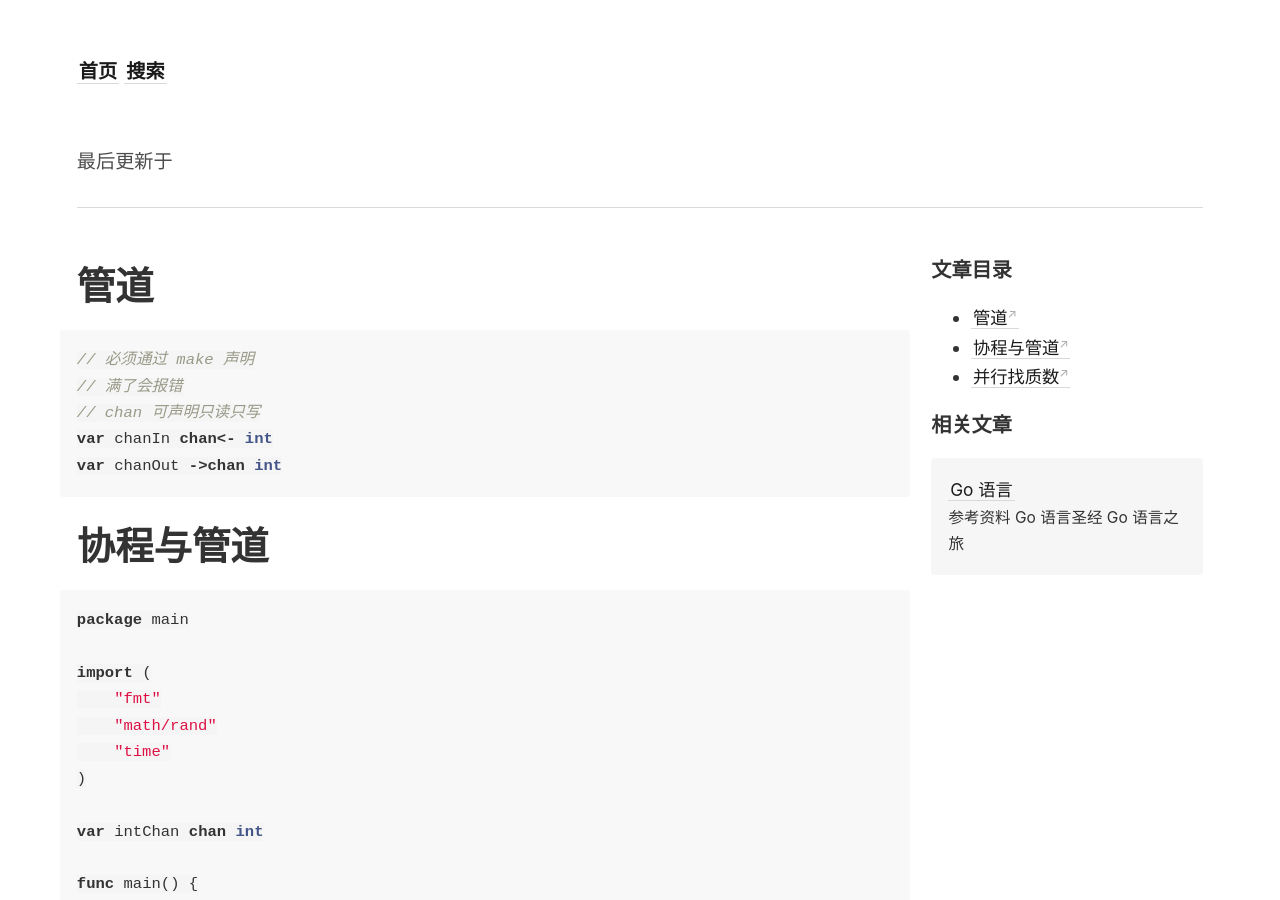
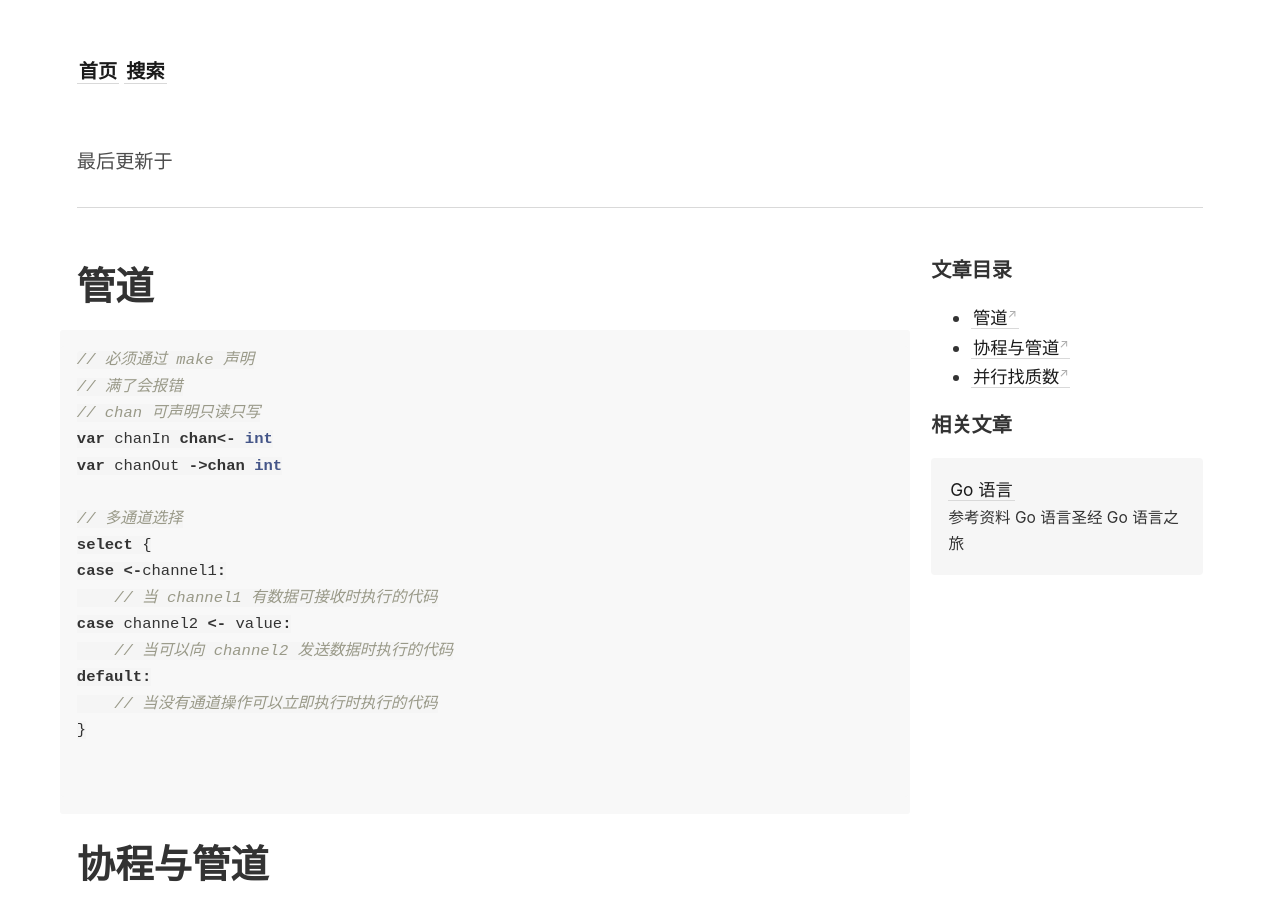
Before and after one commit to wingowen/digital-garden-jekyll, a Jekyll site: the page built from _notes/Go 并发编程.md, in a window 1280 px wide and 900 px high. Built offline with Jekyll 4.4.1, drawn with Linux system fonts in a browser that asks for light colours.

Commit message:
vault backup: 2025-04-02 08:05:23

````diff
--- a/_notes/Go 并发编程.md
+++ b/_notes/Go 并发编程.md
@@ -6,6 +6,18 @@
 // chan 可声明只读只写
 var chanIn chan<- int
 var chanOut ->chan int
+
+// 多通道选择
+select {
+case <-channel1:
+    // 当 channel1 有数据可接收时执行的代码
+case channel2 <- value:
+    // 当可以向 channel2 发送数据时执行的代码
+default:
+    // 当没有通道操作可以立即执行时执行的代码
+}
+
+
 ```
 
 # 协程与管道
````
